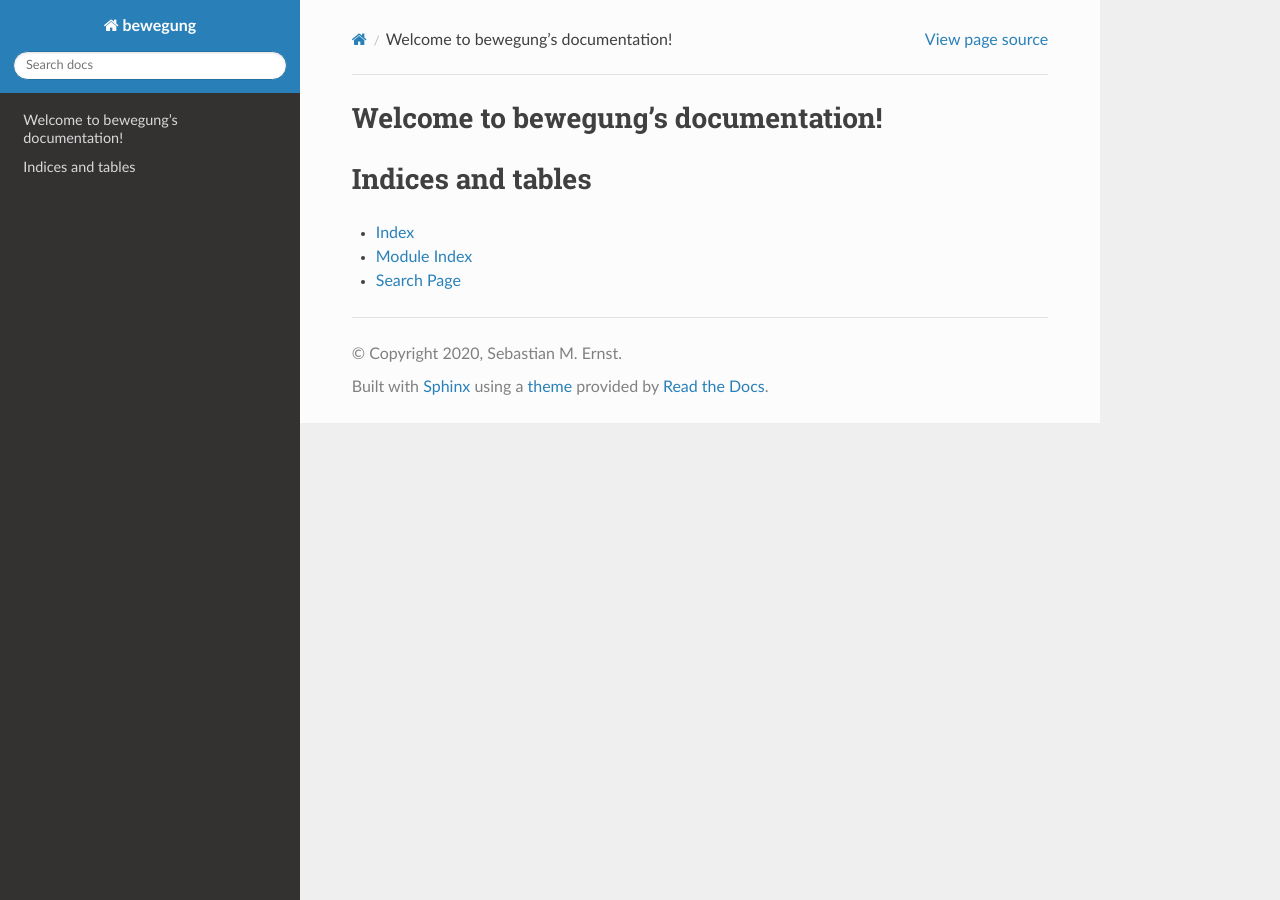
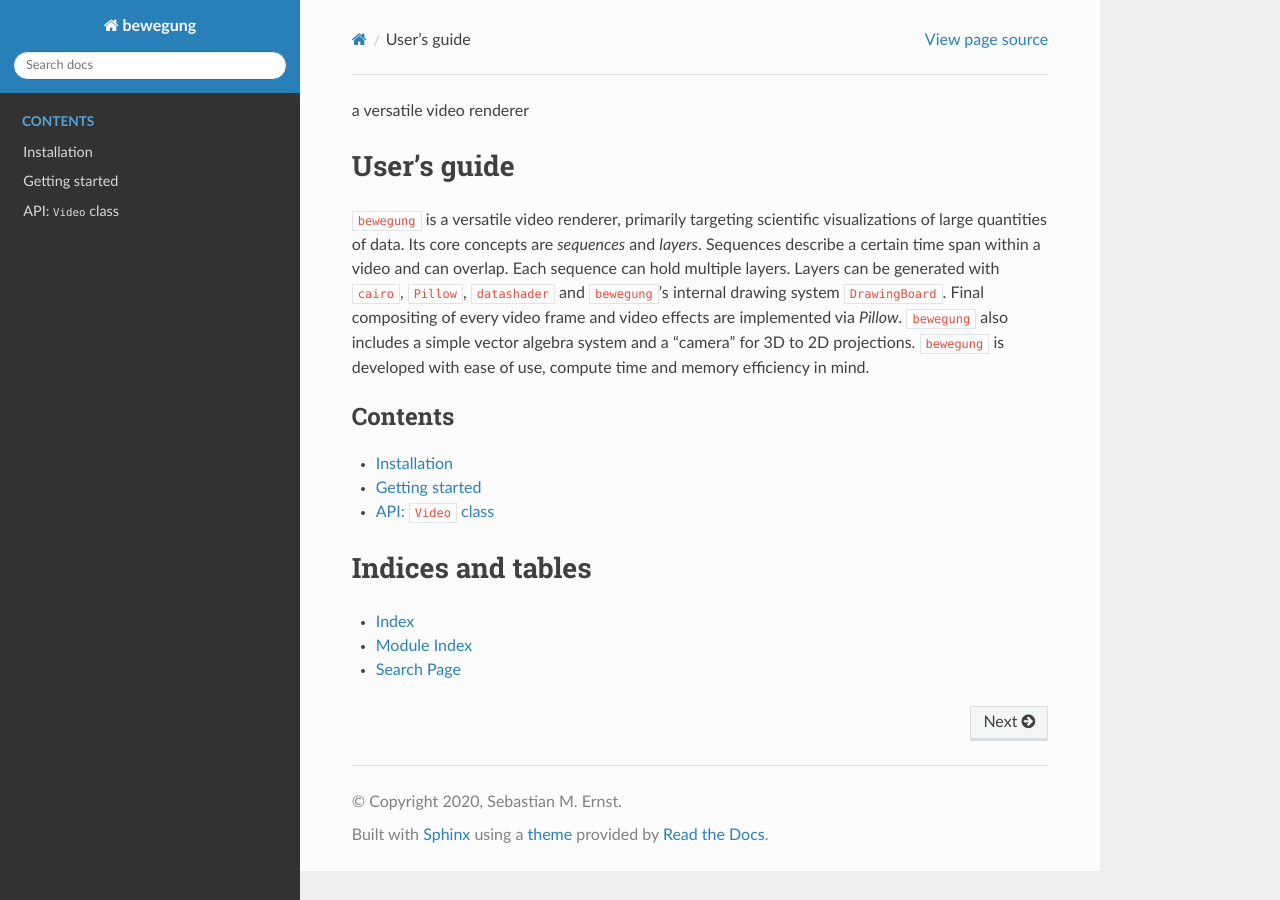
Before and after one commit to pleiszenburg/bewegung, a Sphinx documentation site: the page built from docs/index.rst, in a window 1280 px wide. Built offline with Sphinx 7.4.7 and the Read the Docs theme 2.0.0, drawn with Linux system fonts in a browser that asks for light colours; the version number is read from the project's files by our own code.

Commit message:
basic doc files

```diff
--- /dev/null
+++ b/docs/getting_started.rst
@@ -0,0 +1,4 @@
+Getting started
+===============
+
+Foo bar.
--- a/docs/index.rst
+++ b/docs/index.rst
@@ -1,16 +1,17 @@
-.. bewegung documentation master file, created by
-   sphinx-quickstart on Fri Nov 13 17:22:14 2020.
-   You can adapt this file completely to your liking, but it should at least
-   contain the root `toctree` directive.
+a versatile video renderer
 
-Welcome to bewegung's documentation!
-====================================
+User's guide
+============
+
+``bewegung`` is a versatile video renderer, primarily targeting scientific visualizations of large quantities of data. Its core concepts are *sequences* and *layers*. Sequences describe a certain time span within a video and can overlap. Each sequence can hold multiple layers. Layers can be generated with ``cairo``, ``Pillow``, ``datashader`` and ``bewegung``'s internal drawing system ``DrawingBoard``. Final compositing of every video frame and video effects are implemented via `Pillow`. ``bewegung`` also includes a simple vector algebra system and a "camera" for 3D to 2D projections. ``bewegung`` is developed with ease of use, compute time and memory efficiency in mind.
 
 .. toctree::
    :maxdepth: 2
-   :caption: Contents:
+   :caption: Contents
 
-
+   installation
+   getting_started
+   video
 
 Indices and tables
 ==================
--- /dev/null
+++ b/docs/installation.rst
@@ -0,0 +1,4 @@
+Installation
+============
+
+Foo bar.
--- /dev/null
+++ b/docs/video.rst
@@ -0,0 +1,6 @@
+API: ``Video`` class
+====================
+
+Foo bar.
+
+.. autoclass:: bewegung.Video
```
